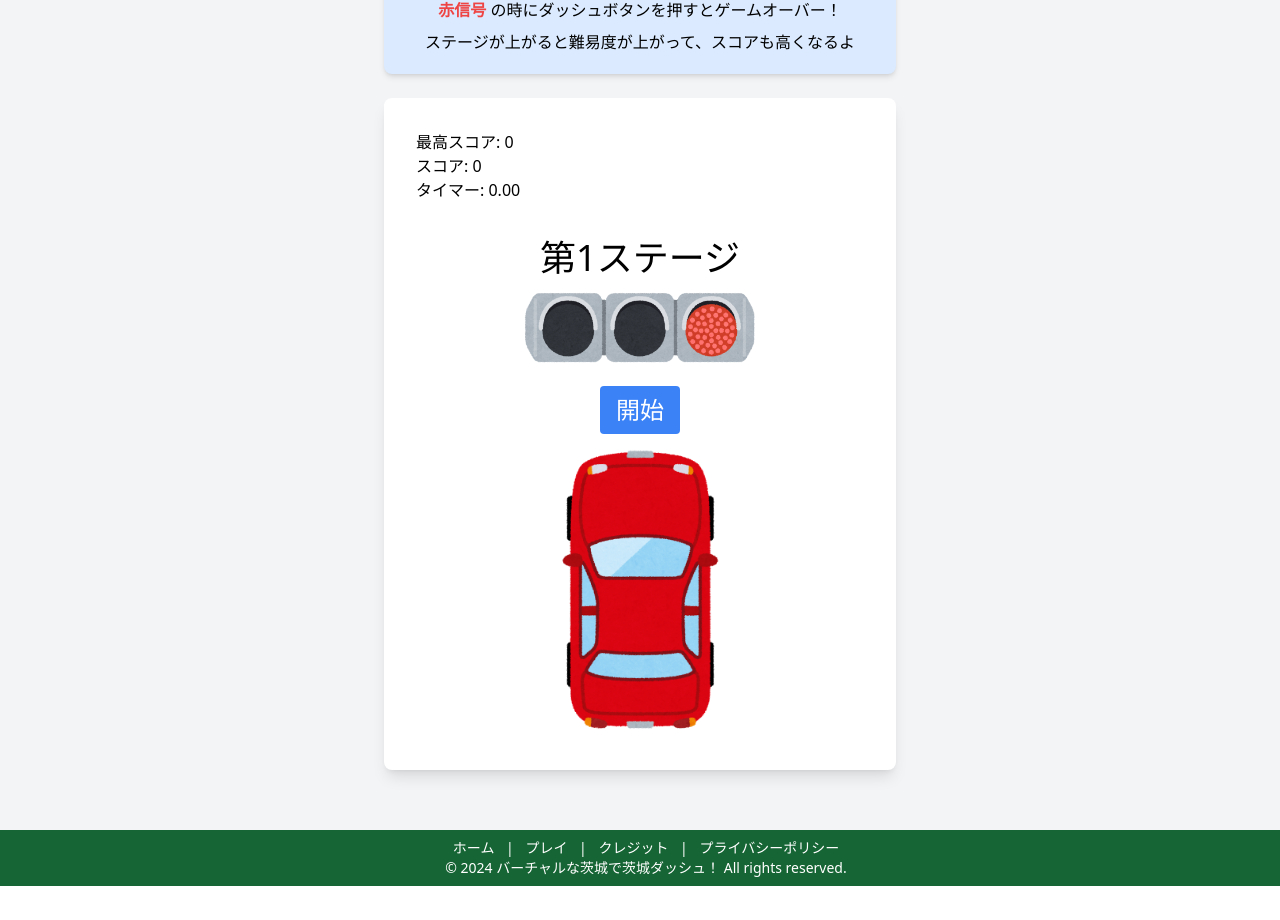
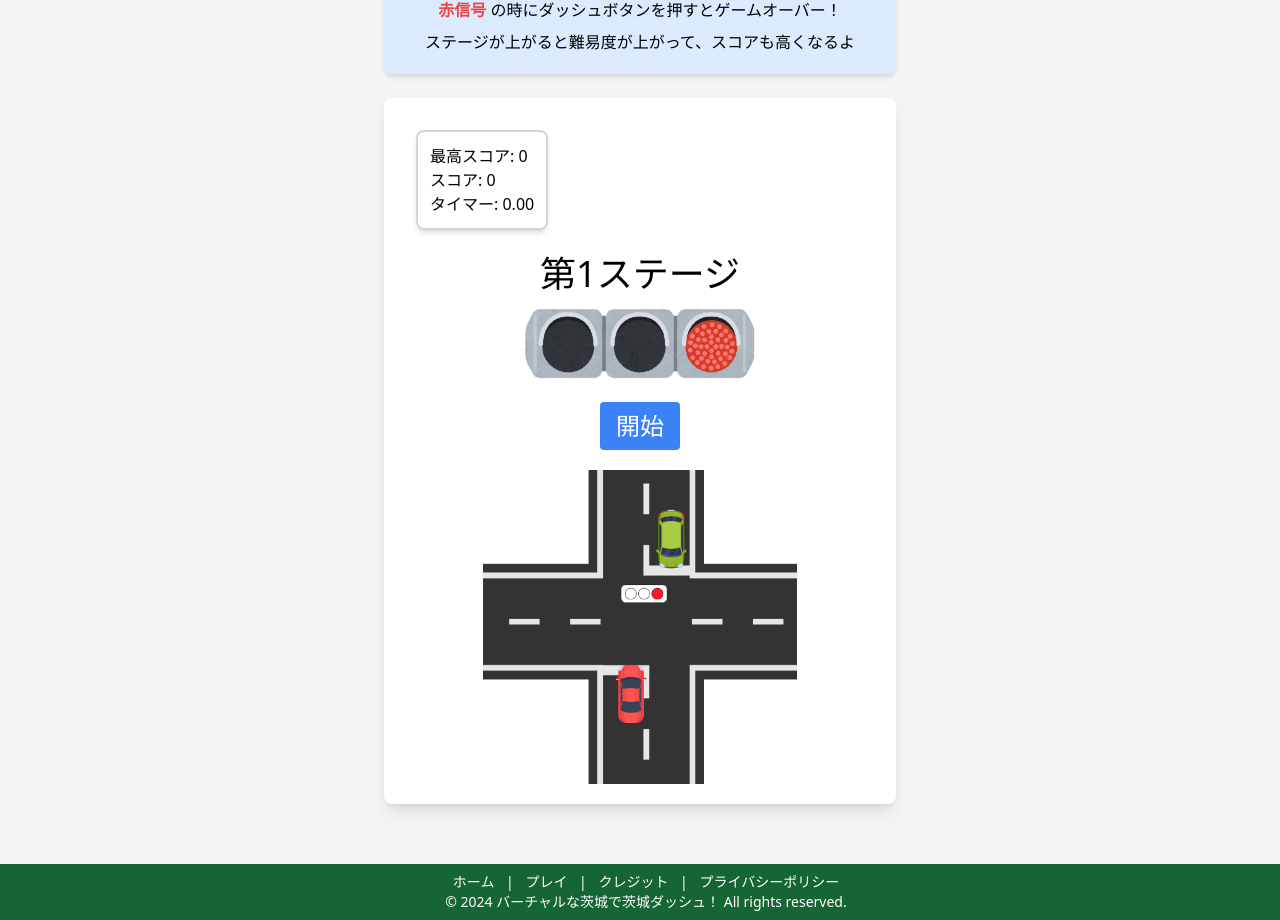
Before and after one commit to noricha-vr/Hackathon00, a SvelteKit app: page /game in a window 1280 px wide. Shown: the part 230-1150 px from the top of the page. Before the commit the page ends 1116 px from the top, so only its background shows below. Built offline with nearby package versions, Linux system fonts and the light colour scheme.

Commit message:
Update idling car image based on traffic light

```diff
--- a/src/routes/game/+page.svelte
+++ b/src/routes/game/+page.svelte
@@ -17,7 +17,7 @@
     let stage = 1;
     let trafficLight = "red";
     // 画像URLを変数に格納
-    let idlingCarImage = "/image/idling/car.png";
+    let idlingCarImage = `/image/idling/red.gif`;
     let speedingCarImage = "/image/speeding/car.png";
     const accidentImages = ["/image/accident/deer.png"];
     const carAccidentSounds = ["/sound/accident/deer.mp3"];
@@ -66,6 +66,12 @@
         policeImage = selectOne(policeImages);
         accidentImage = selectOne(accidentImages);
         soundManager.update();
+    }
+
+    $: if (trafficLight === "red") {
+        idlingCarImage = "/image/idling/red.gif";
+    } else {
+        idlingCarImage = "/image/idling/blue.gif";
     }
 
     function selectOne(someList: string[]) {
@@ -181,13 +187,17 @@
 
         <div class="p-5 bg-white rounded-lg shadow-lg mt-5 mb-10">
             <div class="text-left mb-3 p-3">
-                <div>
-                    最高スコア: {Number(maxScore.toFixed(0)) * 10}
+                <div
+                    class="inline-block border-2 border-gray-300 p-3 rounded-lg shadow-md"
+                >
+                    <div>
+                        最高スコア: {Number(maxScore.toFixed(0)) * 10}
+                    </div>
+                    <div class="">
+                        スコア: {Number(score.toFixed(0)) * 10}
+                    </div>
+                    <div class="">タイマー: {timer.toFixed(2)}</div>
                 </div>
-                <div class="">
-                    スコア: {Number(score.toFixed(0)) * 10}
-                </div>
-                <div class="mb-3">タイマー: {timer.toFixed(2)}</div>
             </div>
             <div class="text-4xl mb-3">第{stage}ステージ</div>
             <!-- <div>デッドライン: {deadline.toFixed(2)}</div> -->
@@ -206,7 +216,7 @@
                         >
                         {#if stage === 1}
                             <img
-                                class="w-1/2 mx-auto text-center"
+                                class="w-2/3 mx-auto text-center mt-5"
                                 alt="待機中の車"
                                 src={idlingCarImage}
                             />
@@ -223,7 +233,7 @@
                             on:click={go}>ダッシュ！</button
                         >
                         <img
-                            class="w-1/2 mx-auto"
+                            class="w-2/3 mx-auto mt-5"
                             alt="待機"
                             src={idlingCarImage}
                         />
```
Also changed, not shown: static/image/idling/blue.gif (added), static/image/idling/red.gif (added).
